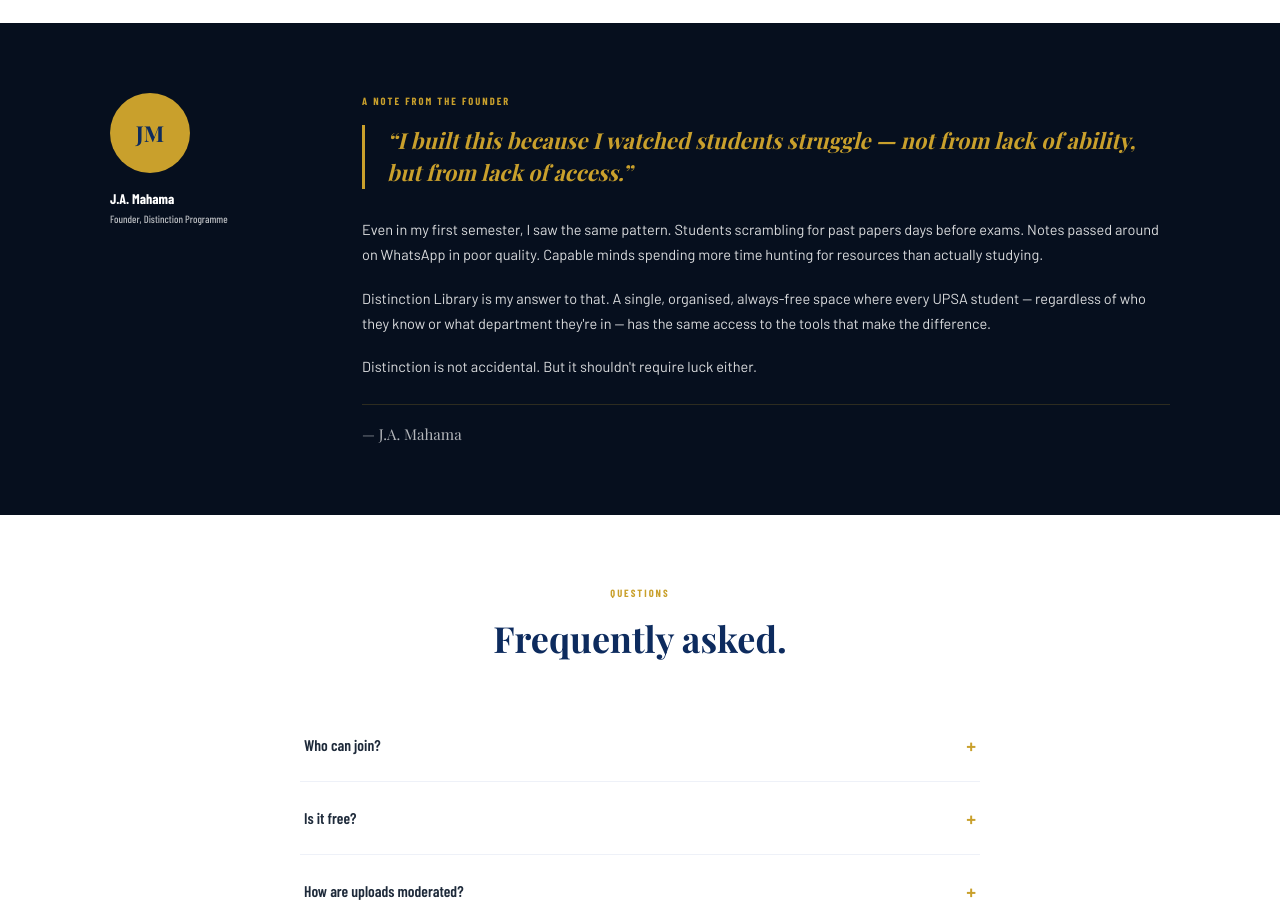
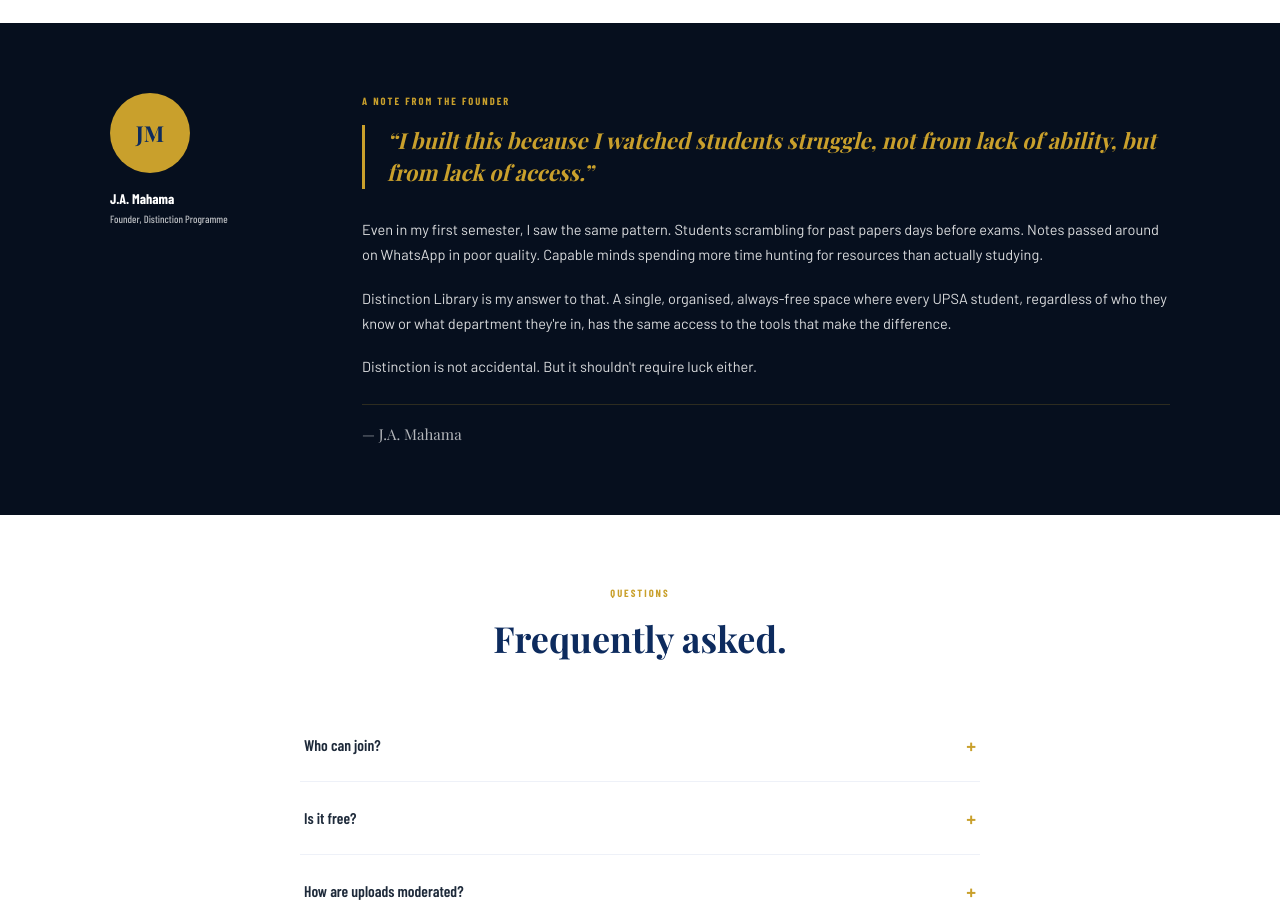
Before and after one commit to johnadamsmahama/distinction-library, a Next.js app: page / in a window 1280 px wide. Shown: the part 2080-3002 px from the top of the page. Built offline with nearby package versions, Linux system fonts and the light colour scheme; no server answers; the database is empty; a web font is replaced by a local one.

Commit message:
Fix punctuation and formatting in FoundersNote

```diff
--- a/components/FoundersNote.tsx
+++ b/components/FoundersNote.tsx
@@ -19,7 +19,7 @@ export default function FoundersNote() {
             <div>
               <div className="eyebrow mb-4">A Note From The Founder</div>
               <p className="font-display font-bold italic text-[22px] text-gold leading-[1.45] border-l-[3px] border-gold pl-[22px] mb-7">
-                &ldquo;I built this because I watched students struggle — not from lack of ability,
+                &ldquo;I built this because I watched students struggle, not from lack of ability,
                 but from lack of access.&rdquo;
               </p>
               <div className="space-y-[18px] font-body text-[14.5px] leading-[1.75] text-white/85">
@@ -30,8 +30,8 @@ export default function FoundersNote() {
                 </p>
                 <p>
                   Distinction Library is my answer to that. A single, organised, always-free space
-                  where every UPSA student — regardless of who they know or what department
-                  they&apos;re in — has the same access to the tools that make the difference.
+                  where every UPSA student, regardless of who they know or what department
+                  they&apos;re in, has the same access to the tools that make the difference.
                 </p>
                 <p>Distinction is not accidental. But it shouldn&apos;t require luck either.</p>
               </div>
```
